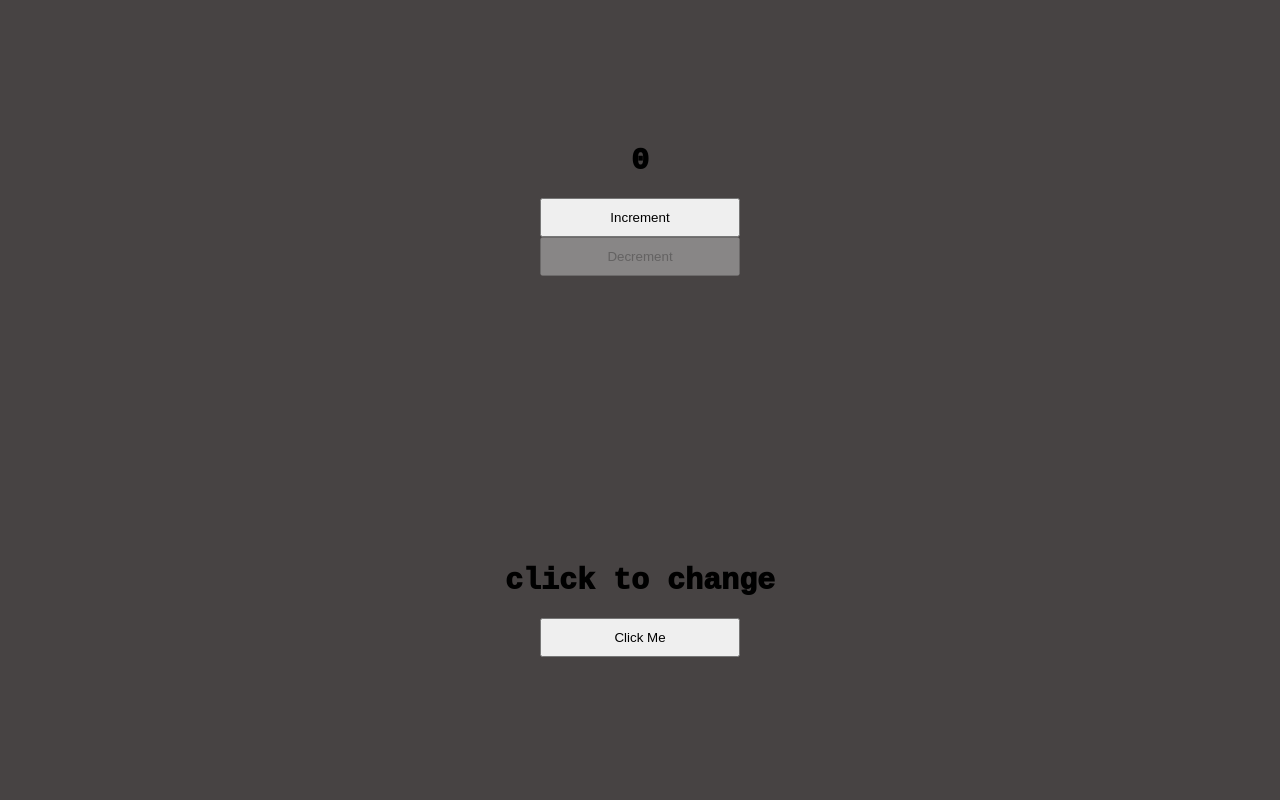
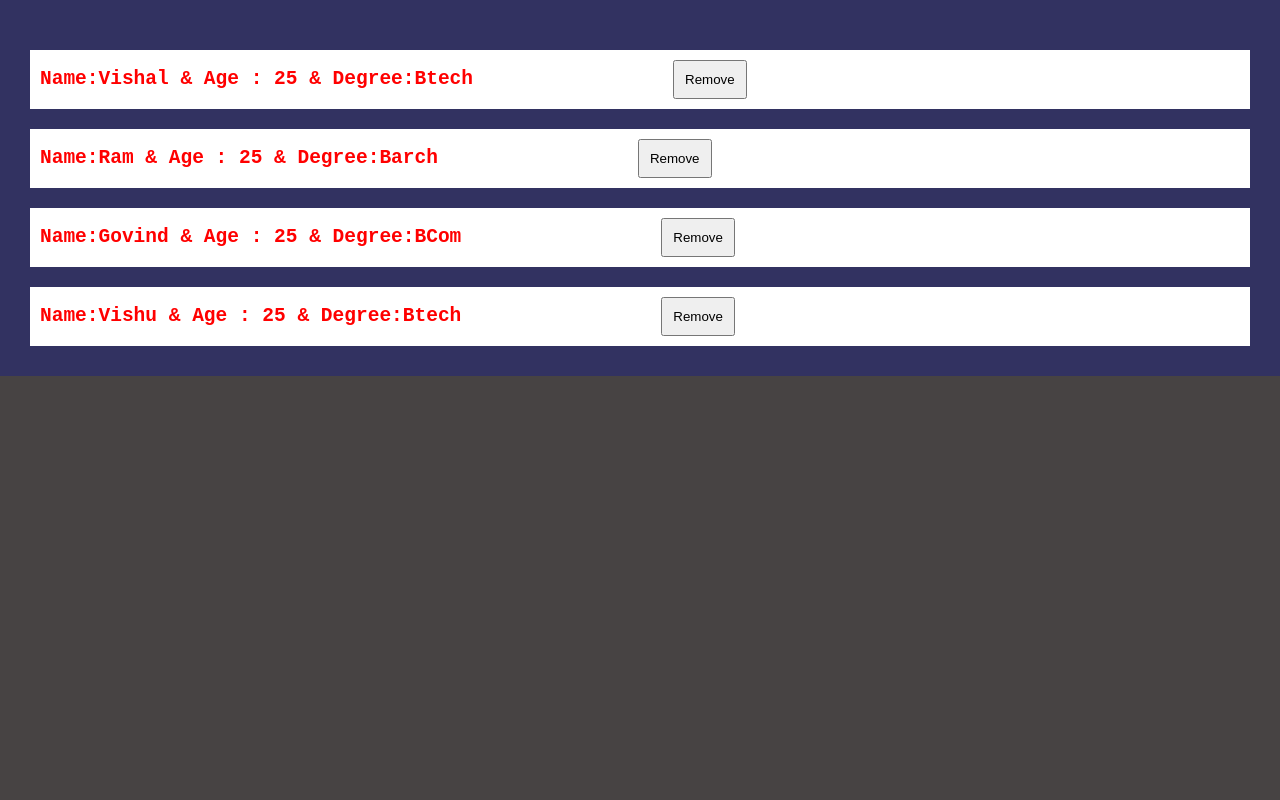
Before and after one commit to vishu118/reactHooks, a React (Create React App) app: page / in a window 1280 px wide. Shown: the top 800 px of the page. Built offline with nearby package versions, Linux system fonts and the light colour scheme.

Commit message:
array Todo using useState

```diff
--- /dev/null
+++ b/src/ArrayTodo.css
@@ -0,0 +1,23 @@
+.mainbody{
+    background-color: rgb(50, 50, 97);
+    padding: 30px;
+}
+.cont{
+    display: flex;
+}
+.wrapper{
+    background-color: white;
+    padding: 10px;
+    color: red;
+    margin-top: 20px;
+    /* text-align: center; */
+    width: 100%;
+
+}
+
+.innerBtn{
+    text-align: center;
+    padding: 10px;
+    margin-left: 200px;
+
+}
--- /dev/null
+++ b/src/Components/ArrayTodo.js
@@ -0,0 +1,42 @@
+import React, { useState } from "react";
+import "../ArrayTodo.css";
+
+const ArrayTodo = () => {
+  let arr = [
+    { id: 0, Name: "Vishal", Age: 25, Degree: "Btech" },
+    { id: 1, Name: "Ram", Age: 25, Degree: "Barch" },
+    { id: 2, Name: "Govind", Age: 25, Degree: "BCom" },
+    { id: 3, Name: "Vishu", Age: 25, Degree: "Btech" },
+  ];
+
+  const [myArray, setmyArray] = useState(arr);
+
+
+  let handleRemove = (id) => {
+    let newArr = myArray.filter((ele) => {
+        return ele.id != id;
+
+    });
+    console.log(newArr)
+    setmyArray(newArr);
+  };
+
+  return (
+    <>
+      <div className="mainbody">
+        {myArray.map((ele) => {
+          return (
+            <h2 className="wrapper" key={ele.id}>
+              Name:{ele.Name} & Age : {ele.Age} & Degree:{ele.Degree}
+              <button className="innerBtn" onClick={() => handleRemove(ele.id)}>
+                Remove
+              </button>
+            </h2>
+          );
+        })}
+      </div>
+    </>
+  );
+};
+
+export default ArrayTodo;
--- a/src/Components/Spreadoperator.js
+++ b/src/Components/Spreadoperator.js
@@ -7,6 +7,8 @@ const Spreadoperator = () => {
 
     const handleClick = ()=>{
         setobj({...obj,  myName:"Kailash"})
+
+        obj.myName == "Kailash"? setobj({...obj,  myName:"Vishal"}) : setobj({...obj,  myName:"Kailash"})
     }
   return (
     <div>
--- a/src/index.js
+++ b/src/index.js
@@ -2,8 +2,9 @@
 import React from 'react'
 import ReactDOM from 'react-dom/client';
 import './index.css';
-import App from './App';
-import Spreadoperator from './Components/Spreadoperator';
+// import App from './App';
+// import Spreadoperator from './Components/Spreadoperator';
+import ArrayTodo from './Components/ArrayTodo';
 
 
 
@@ -12,8 +13,9 @@ root.render(
 
 
     <>
-        <App/>
-        <Spreadoperator/>
+        {/* <App/> */}
+        {/* <Spreadoperator/> */}
+        <ArrayTodo/>
     </>
 
 
```
